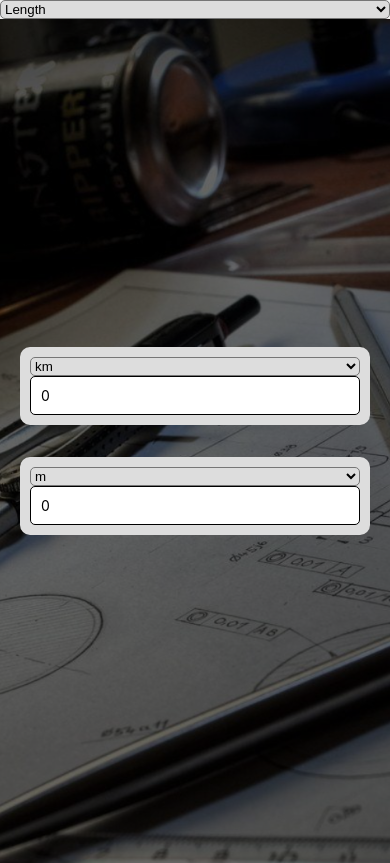
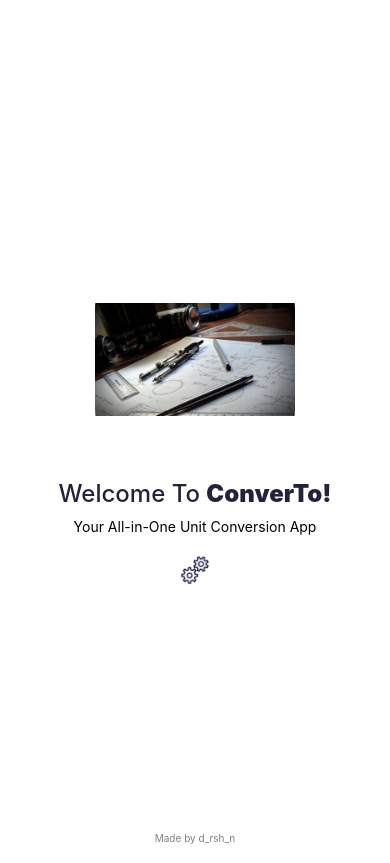
Before and after one commit to darshan-dinesh-mp/converto-app, a React Native app: screen /Loading in a window 390 px wide. Built offline with nearby package versions, Linux system fonts and the light colour scheme; some icons are missing.

Commit message:
splash screen

```diff
--- a/Screens/LoadingScreen.tsx
+++ b/Screens/LoadingScreen.tsx
@@ -22,7 +22,7 @@ const LoadingScreen = ({ navigation }) => {
 
         const timeout = setTimeout(() => {
             navigation.replace('Home');
-        }, 4000);
+        }, 40000);
 
         return () => {
             clearInterval(interval);
@@ -32,7 +32,19 @@ const LoadingScreen = ({ navigation }) => {
 
     return (
         <View style={styles.container}>
-            <Animated.Text
+
+            <Image
+                source={require('../assets/pxfuel.jpg')}
+                style={styles.logo}
+                resizeMode="contain"
+            />
+            <Text style={styles.welcomeText}>Welcome To <Text style={{ fontWeight: '900' }}>ConverTo!</Text></Text>
+            <Text style={{ marginBottom: 20, }}>Your All-in-One Unit Conversion App</Text>
+            <Image
+                source={require('../assets/loading.gif')}
+                style={styles.gif}
+            />
+            {/* <Animated.Text
                 style={{
                     color: '#22223B',
                     fontFamily: 'monospace',
@@ -41,7 +53,7 @@ const LoadingScreen = ({ navigation }) => {
                 }}
             >
                 ‹loading›
-            </Animated.Text>
+            </Animated.Text> */}
             <Text style={{ color: 'gray', fontSize: 10, position: 'absolute', bottom: 0 }}>Made by d_rsh_n</Text>
         </View>
     );
@@ -58,6 +70,7 @@ const styles = StyleSheet.create({
         width: 200,
         height: 200,
         marginBottom: 20,
+        borderRadius: 50,
     },
     gif: {
         width: 30,
@@ -66,7 +79,7 @@ const styles = StyleSheet.create({
     welcomeText: {
         fontSize: 24,
         fontWeight: '500',
-        marginBottom: 20,
+        marginBottom: 10,
         color: '#22223B'
     },
 });
```
Also changed, not shown: assets/loading.gif (added), 1 other file (tests, documents, lock files or other folders).
